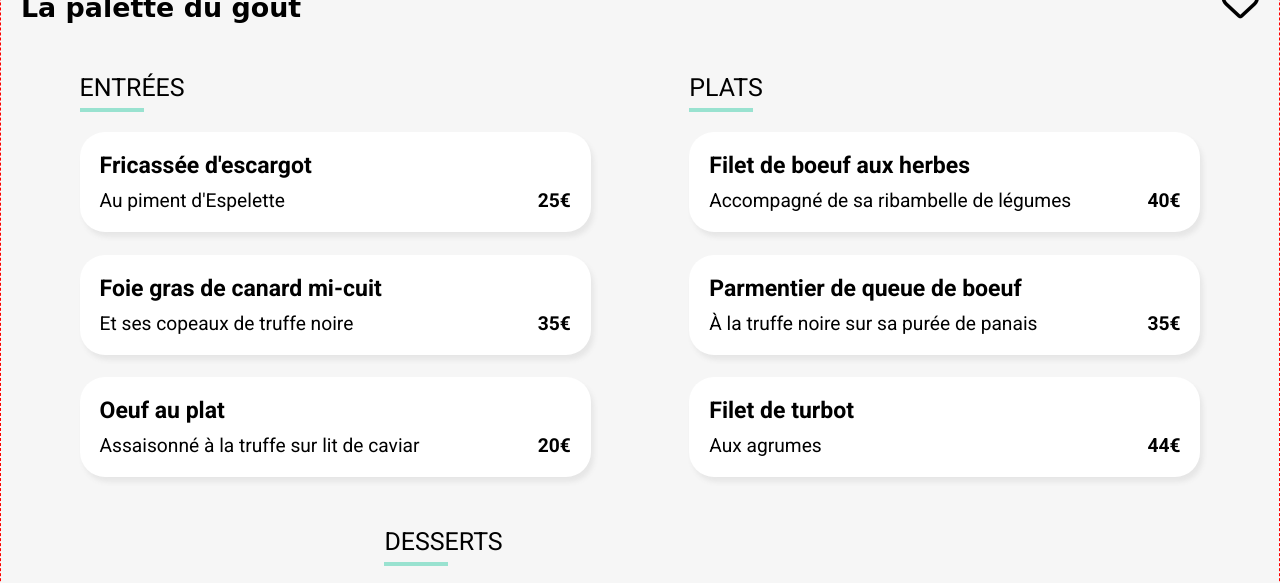
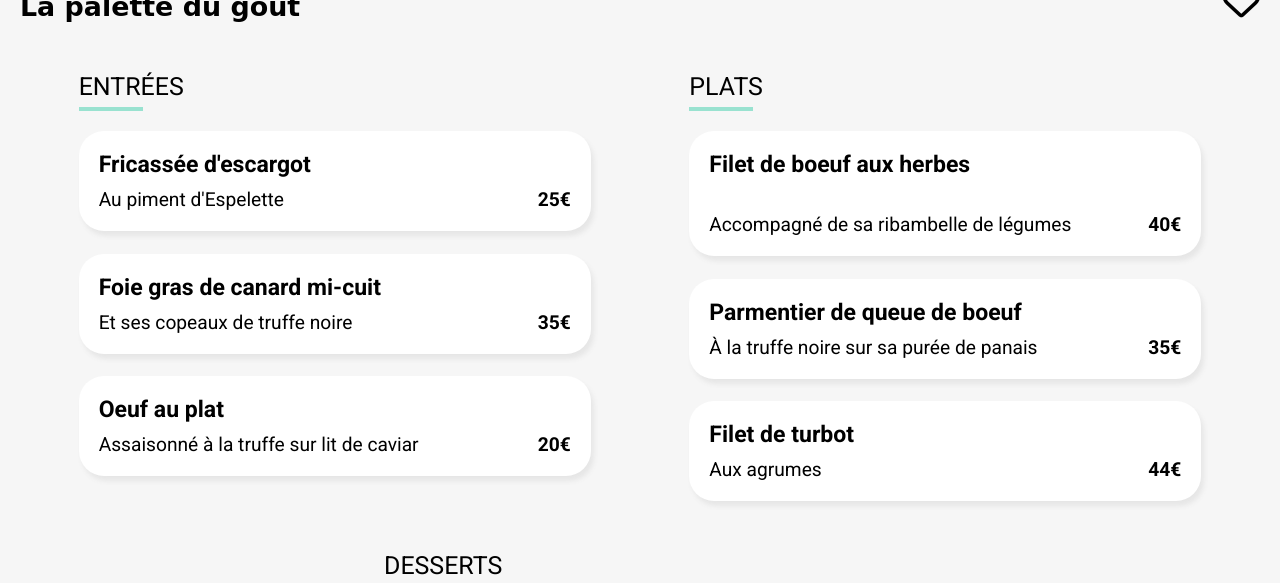
Before and after one commit to PBacle/PaulineBacle_3_25112020, a website: page RESTAURANTS/LaPaletteDuGout.html in a window 1280 px wide. Shown: the part 333-916 px from the top of the page. Drawn offline with Linux system fonts and the light colour scheme; a web font is replaced by a local one.

Commit message:
fixing bug related to menu-item with long description (glitch on hover) : fixed height for li

```diff
--- a/RESTAURANTS/LaPaletteDuGout.html
+++ b/RESTAURANTS/LaPaletteDuGout.html
@@ -77,9 +77,9 @@
                     <ul>
                         <li class="menu-item ">
                             <label for="plat-1"></label>
-                            <article class="menu-item__description">
+                            <article class="menu-item__description menu-item__description--long">
                                 <h3>Filet de boeuf aux herbes</h3>
-                                <p>Accompagné de sa ribambelle de légumes</p>
+                                <p class="long">Accompagné de sa ribambelle de légumes</p>
                                 <p>40€</p>
                             </article>
                             <div class="menu-item__button">
--- a/scss/base/_base.scss
+++ b/scss/base/_base.scss
@@ -10,7 +10,6 @@ body{
     background: $colour-bkg-primary;
     text-align: center;
     font-size: 1.2em;
-    border:1px red dashed;
     position:relative
 }
 
--- a/scss/pages/_restaurants.scss
+++ b/scss/pages/_restaurants.scss
@@ -50,6 +50,7 @@ section.menu{
     .menu-item{
         padding:20px;
         display: flex;
+        box-sizing: border-box;
         cursor:pointer;
         & label{
             position: absolute;
@@ -59,13 +60,24 @@ section.menu{
         &__description{
             position: relative;
             width: 100%;
+            height: 60px;
+            white-space: nowrap;
+            display: flex;flex-direction: column;
+            justify-content: space-between;
+            overflow: hidden;
+            &--long{
+                height: 85px;
+            }
+            .long{
+                white-space: normal;
+            }
             transition: all $animation-dur--long ease-in-out;
             & > * {
                 width: calc(100% - 45px);
             }
-            & h3 + p{
+/*            & h3 + p{
                 margin-top: 10px;
-            }
+            }*/
             & p:last-child{
                 position: absolute;
                 bottom:0;right: 0;
@@ -101,11 +113,12 @@ section.menu{
 
         /*ANIMATION: CHOOSING A MENU ITEM*/
         &:hover{
-            & .menu-item__description {
+            & .menu-item__description{
                 width: calc(100% - 100px);
                 & > * {     /*HIDE THE TOO LONG NAME WITH SUSPENSION POINTS*/
                     white-space: nowrap;
-                    overflow: hidden;text-overflow: ellipsis;
+                    overflow: hidden;
+                    text-overflow: ellipsis;
                 }
             }
             & .menu-item__button{  /*CHECKBOX APPEAR*/
```
Also changed, not shown: RESTAURANTS/LeDeliceDesSens.html (+2 -2 lines), css/style.css, 1 other file.
